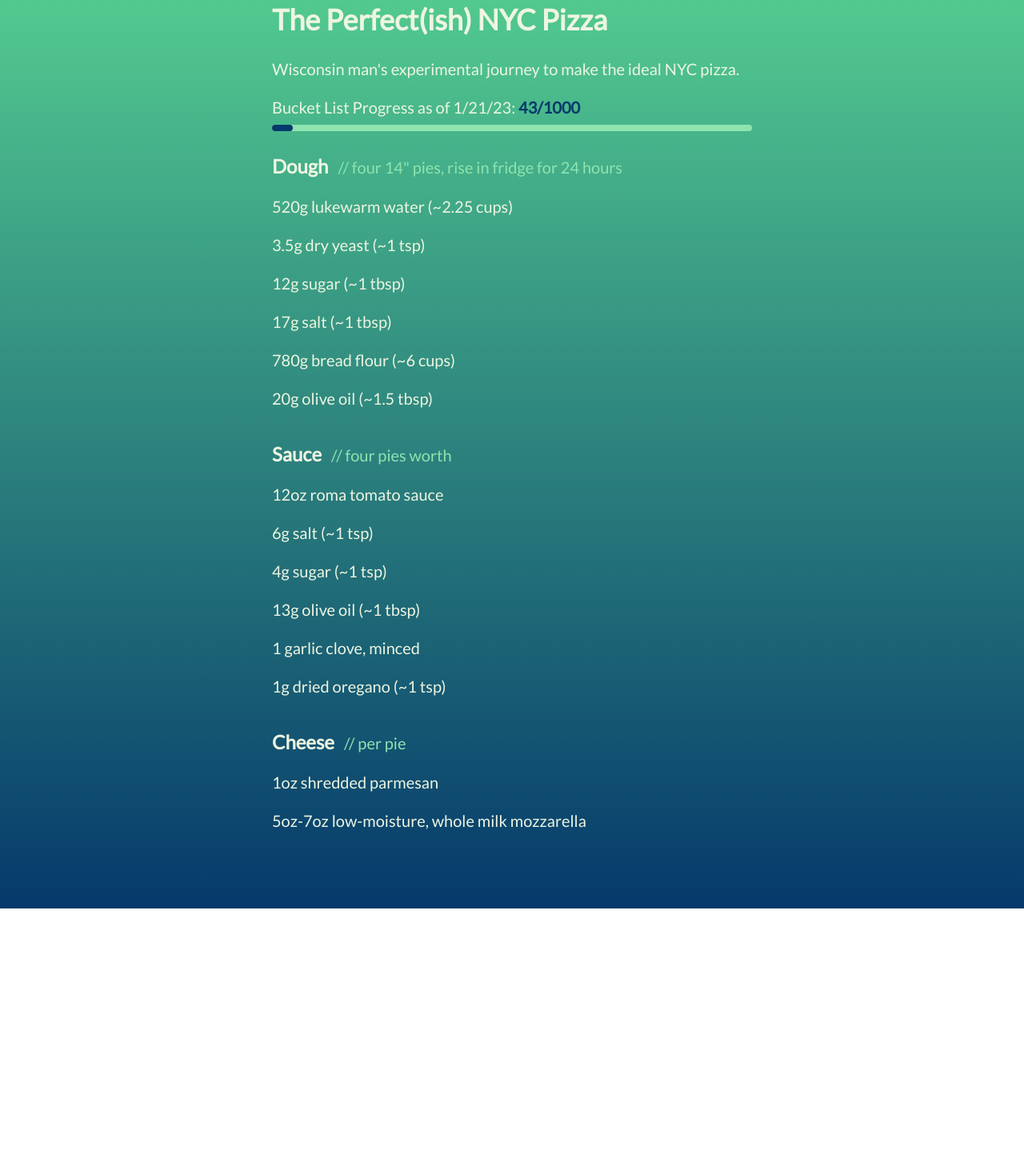
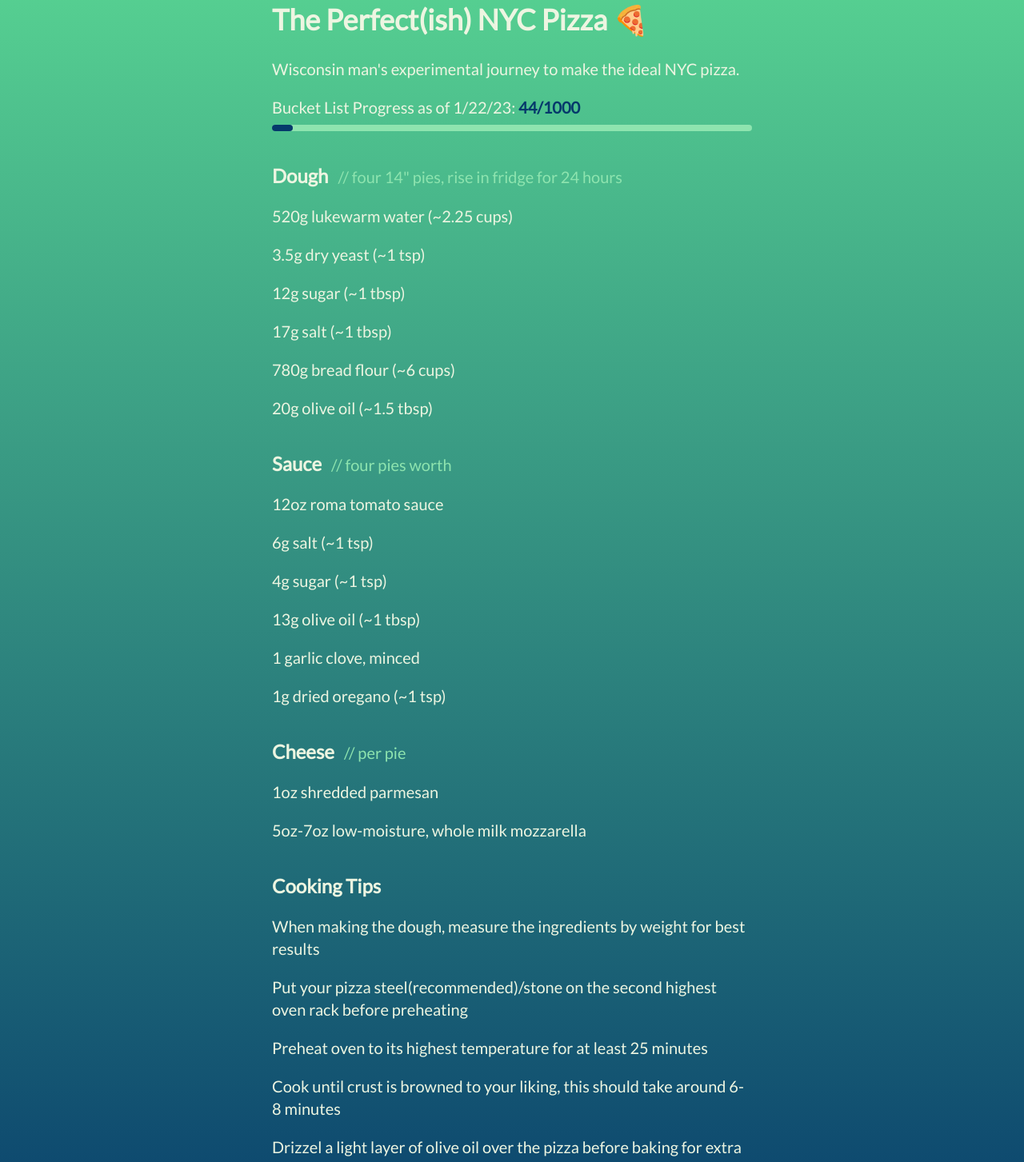
Before and after one commit to jwmke/personal-website, a Next.js app: page /blog/pizza in a window 1280 px wide. Shown: the part 140-1593 px from the top of the page at 80% size. Before the commit the page ends 1276 px from the top, so only its background shows below. Built offline with nearby package versions, Linux system fonts and the light colour scheme.

Commit message:
pizza cooking tips

```diff
--- a/pages/blog/pizza.tsx
+++ b/pages/blog/pizza.tsx
@@ -17,18 +17,18 @@ const BlogPost: NextPage = () => {
         <div className='mx-auto pt-36'>
         <div className='text-white text-left mx-5 mb-24'>
             <div className='text-4xl font-bold'>
-              The Perfect(ish) NYC Pizza
+              The Perfect(ish) NYC Pizza 🍕
             </div>
             <div className='text-xl mt-7'>
               Wisconsin man&apos;s experimental journey to make the ideal NYC pizza.<br/>
             </div>
             <div className='text-xl mt-5'>
-              Bucket List Progress as of 1/21/23: <span className='text-navy font-bold'>43/1000</span>
+              Bucket List Progress as of 1/22/23: <span className='text-navy font-bold'>44/1000</span>
             </div>
             <div className="w-full bg-mint rounded-full h-2 mt-2">
-              <div className="bg-navy h-2 rounded-full" style={{"width": ((43/1000.0)*100) + "%"}}></div>
+              <div className="bg-navy h-2 rounded-full" style={{"width": ((44/1000.0)*100) + "%"}}></div>
             </div>
-            <div className='text-xl child:mt-5'>
+            <div className='text-xl child:mt-5 mt-8'>
               <div className='align-text-bottom'>
                 <span className='inline-block'>
                   <p className='pt-2 text-2xl font-bold'>Dough</p>
@@ -67,6 +67,13 @@ const BlogPost: NextPage = () => {
               </div>
               <p>1oz shredded parmesan</p>
               <p>5oz-7oz low-moisture, whole milk mozzarella</p>
+              <p className='pt-5 text-2xl font-bold'>Cooking Tips</p>
+              <p>When making the dough, measure the ingredients by weight for best results</p>
+              <p>Put your pizza steel(recommended)/stone on the second highest oven rack before preheating</p>
+              <p>Preheat oven to its highest temperature for at least 25 minutes</p>
+              <p>Cook until crust is browned to your liking, this should take around 6-8 minutes</p>
+              <p>Drizzel a light layer of olive oil over the pizza before baking for extra flavor/aroma</p>
+              <p>Set the pizza on to a cooling rack when it's done baking for a crispier crust</p>
             </div>
           </div>
         </div>
```
